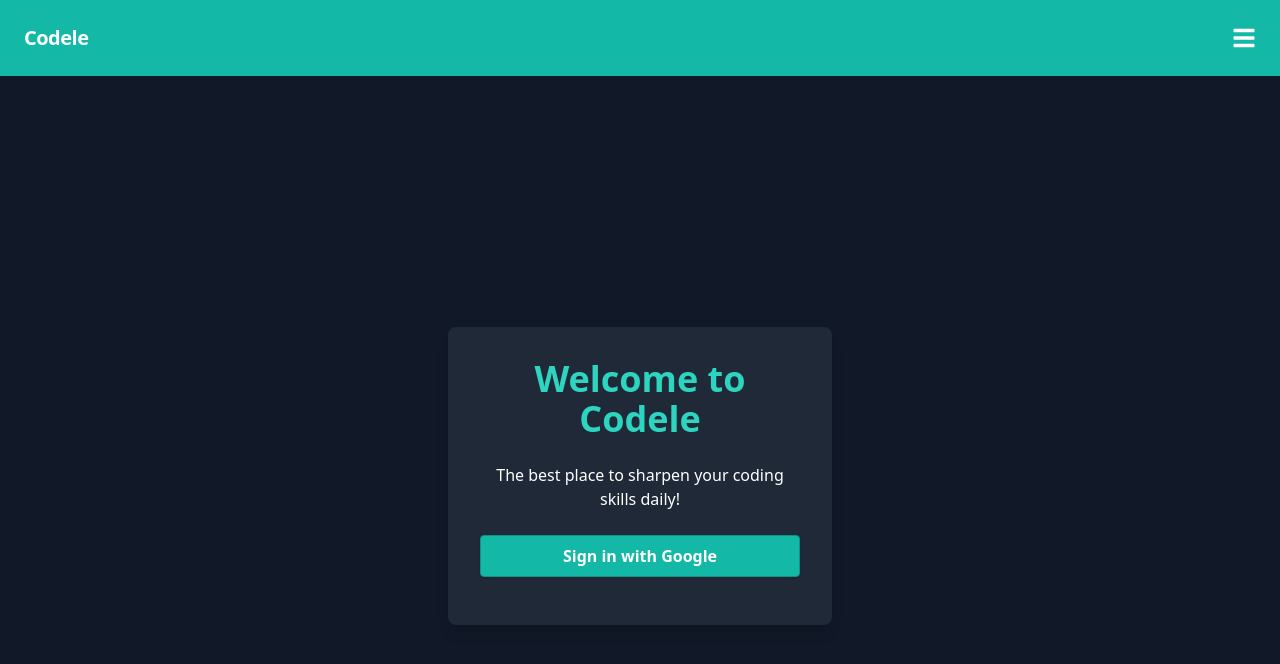
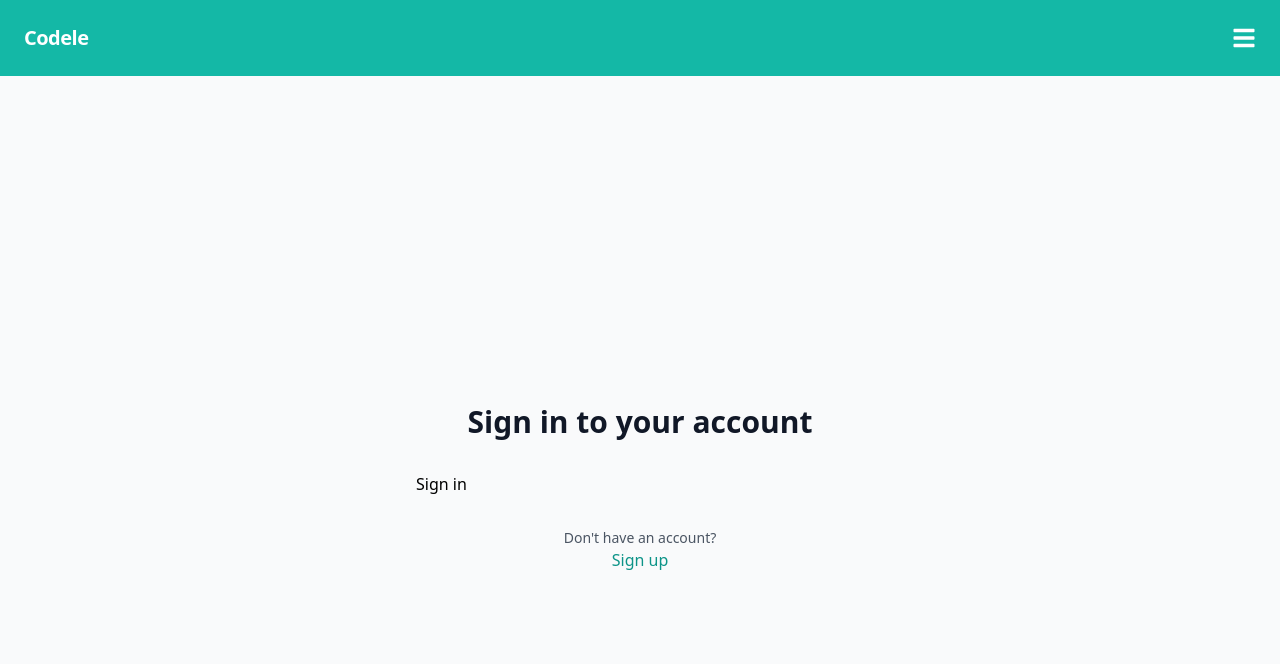
Before and after one commit to Kalvin-Twitty/devdle, a React (Vite) app: page / in a window 1280 px wide. Shown: the top 664 px of the page. Built offline with nearby package versions, Linux system fonts and the light colour scheme.

Commit message:
Fixed Issues and Sercurity vunlerabilities

```diff
--- a/src/context/AuthContext.jsx
+++ b/src/context/AuthContext.jsx
@@ -1,7 +1,7 @@
 import React, { createContext, useContext, useEffect, useState } from 'react';
 import { getFirestore, doc, getDoc } from 'firebase/firestore';
 import app from '../firebase/firebaseConfig';
-import { signInWithGoogle, signOut, handleRedirectResult } from '../firebase/authService';
+import { signInWithEmailAndPassword, signOut } from '../firebase/authService';
 import { addNewUserWithDisplayNameCheck } from '../firebase/userService';
 
 const AuthContext = createContext();
@@ -15,32 +15,7 @@ export const AuthProvider = ({ children }) => {
   useEffect(() => {
     const processRedirect = async () => {
       try {
-        const user = await handleRedirectResult();
-        if (user) {
-          const db = getFirestore(app);
-          const userDocRef = doc(db, 'users', user.uid);
-          const userDoc = await getDoc(userDocRef);
-
-          console.log("User document exists:", userDoc.exists());
-          console.log("User admin status:", userDoc.data()?.admin);
-
-          if (!userDoc.exists()) {
-            await addNewUserWithDisplayNameCheck(user.uid, {
-              displayName: user.displayName,
-              email: user.email,
-              photoURL: user.photoURL,
-            });
-          } else if (userDoc.data()?.admin === true) {
-            setIsAdmin(true);
-          } else {
-            setIsAdmin(false);
-          }
-
-          setCurrentUser(user);
-          setUserDocumentId(user.uid);
-          console.log("Current user:", user);
-          console.log("Is admin:", userDoc.data()?.admin === true);
-        }
+        // Handle redirect result if needed
       } catch (error) {
         console.error("Error during auth redirect process:", error);
       } finally {
@@ -51,17 +26,28 @@ export const AuthProvider = ({ children }) => {
     processRedirect();
   }, []);
 
-  const signIn = async () => {
-    await signInWithGoogle();
+  const signIn = async (email, password) => {
+    try {
+      const user = await signInWithEmailAndPassword(email, password);
+      setCurrentUser(user);
+      // Add additional logic if needed
+    } catch (error) {
+      console.error("Error during sign in:", error);
+      throw error;
+    }
   };
 
   const handleSignOut = async () => {
+    try {
       await signOut();
       setCurrentUser(null);
       setIsAdmin(false);
       setUserDocumentId(null);
       setLoading(true);
       console.log("User signed out");
+    } catch (error) {
+      console.error("Error during sign out:", error);
+    }
   };
 
   const value = {
--- a/src/firebase/authService.js
+++ b/src/firebase/authService.js
@@ -1,35 +1,20 @@
-import { getAuth, signInWithPopup, GoogleAuthProvider, signInWithRedirect, getRedirectResult, signOut as firebaseSignOut } from 'firebase/auth'; // Added getRedirectResult and firebaseSignOut
+import { getAuth, signInWithEmailAndPassword as firebaseSignInWithEmailAndPassword, signOut as firebaseSignOut } from 'firebase/auth';
 import app from './firebaseConfig';
 
-const provider = new GoogleAuthProvider();
-const auth = getAuth(app); // Pass the Firebase app instance to getAuth
+const auth = getAuth(app);
 
-export const signInWithGoogle = () => {
-  // Initiates sign-in with redirect
-  signInWithRedirect(auth, provider);
-};
-
-export const handleRedirectResult = async () => {
+export const signInWithEmailAndPassword = async (email, password) => {
   try {
-    const result = await getRedirectResult(auth);
-    if (result) {
-      // This gives you a Google Access Token. You can use it to access Google APIs.
-      // The signed-in user info is now available
-      return result.user; // Return the user object for further processing
-    }
+    await firebaseSignInWithEmailAndPassword(auth, email, password);
   } catch (error) {
-    // Handle Errors here.
-    console.error("Error handling redirect result:", error);
-    throw error; // Rethrow or handle errors appropriately
+    throw error;
   }
 };
 
-export const signOut = () => {
-  firebaseSignOut(auth).then(() => {
-    // Sign-out successful.
-    // Update UI or redirect as needed
-  }).catch((error) => {
-    // An error happened during sign-out.
-    console.error("Error during sign-out:", error);
-  });
+export const signOut = async () => {
+  try {
+    await firebaseSignOut(auth);
+  } catch (error) {
+    throw error;
+  }
 };
--- a/src/firebase/userService.js
+++ b/src/firebase/userService.js
@@ -1,5 +1,5 @@
 import { getAuth, updateProfile } from "firebase/auth";
-import { getFirestore, doc, getDoc, setDoc, query, where, getDocs } from 'firebase/firestore';
+import { getFirestore, doc, getDoc, setDoc, query, where, getDocs, collection } from 'firebase/firestore';
 import app from './firebaseConfig';
 
 // Function to update the user's display name in both Firebase Auth and Firestore
--- a/src/pages/SignInPage.jsx
+++ b/src/pages/SignInPage.jsx
@@ -1,30 +1,48 @@
-import { useNavigate } from 'react-router-dom';
-import { useEffect } from 'react';
-import { useAuth } from '../context/AuthContext';
+// SignInPage.jsx
+import { useState } from 'react';
+import { signInWithEmailAndPassword } from '../firebase/authService';
+import { Link } from 'react-router-dom';
 
 const SignInPage = () => {
-  const { signIn, currentUser } = useAuth();
-  const navigate = useNavigate();
+  const [email, setEmail] = useState('');
+  const [password, setPassword] = useState('');
+  const [error, setError] = useState(null);
 
-  useEffect(() => {
-    if (currentUser) {
-      navigate('/home');
+  const handleSignIn = async (e) => {
+    e.preventDefault();
+    try {
+      await signInWithEmailAndPassword(email, password);
+      // Sign in successful, navigate to the next page or update UI
+    } catch (error) {
+      setError(error.message);
     }
-  }, [currentUser, navigate]);
+  };
 
   return (
-    <div className="min-h-screen flex items-center justify-center bg-gray-900">
-      <div className="rounded-lg p-8 shadow-lg bg-gray-800 text-center max-w-sm w-full">
-        <h1 className="text-4xl text-teal-400 font-bold mb-6">Welcome to Codele</h1>
-        <p className="text-white mb-6">The best place to sharpen your coding skills daily!</p>
-        <button
-          onClick={signIn}
-          className="text-white bg-teal-500 hover:bg-teal-600 font-semibold py-2 px-6 border border-teal-600 rounded shadow mb-4 w-full transition duration-300 ease-in-out transform hover:-translate-y-1"
-        >
-          Sign in with Google
-        </button>
+    <div className="min-h-screen flex items-center justify-center bg-gray-50 py-12 px-4 sm:px-6 lg:px-8">
+      <div className="max-w-md w-full space-y-8">
+        <div>
+          <h2 className="mt-6 text-center text-3xl font-extrabold text-gray-900">Sign in to your account</h2>
+          {error && <p className="mt-2 text-center text-sm text-red-600">{error}</p>}
+        </div>
+        <form className="mt-8 space-y-6" onSubmit={handleSignIn}>
+          {/* Your form inputs */}
+          <div>
+            <button type="submit" className="...">
+              Sign in
+            </button>
+          </div>
+        </form>
+        {/* Link to navigate to the sign-up page */}
+        <div className="text-center">
+          <p className="text-sm text-gray-600">Don't have an account?</p>
+          <Link to="/signup" className="font-medium text-teal-600 hover:text-teal-500">
+            Sign up
+          </Link>
+        </div>
       </div>
     </div>
   );
 };
+
 export default SignInPage;
--- /dev/null
+++ b/src/pages/SignUpPage.jsx
@@ -0,0 +1,55 @@
+import { useState } from 'react';
+import { signUpWithEmailAndPassword } from '../firebase/authService';
+import { Link } from 'react-router-dom';
+
+const SignUpPage = () => {
+  const [email, setEmail] = useState('');
+  const [password, setPassword] = useState('');
+  const [error, setError] = useState(null);
+
+  const handleSignUp = async (e) => {
+    e.preventDefault();
+    try {
+      await signUpWithEmailAndPassword(email, password);
+      // Sign up successful, navigate to the next page or update UI
+    } catch (error) {
+      setError(error.message);
+    }
+  };
+
+  return (
+    <div className="min-h-screen flex items-center justify-center bg-gray-50 py-12 px-4 sm:px-6 lg:px-8">
+      <div className="max-w-md w-full space-y-8">
+        <div>
+          <h2 className="mt-6 text-center text-3xl font-extrabold text-gray-900">Create your account</h2>
+          {error && <p className="mt-2 text-center text-sm text-red-600">{error}</p>}
+        </div>
+        <form className="mt-8 space-y-6" onSubmit={handleSignUp}>
+          <input type="hidden" name="remember" value="true" />
+          <div className="rounded-md shadow-sm -space-y-px">
+            <div>
+              <label htmlFor="email-address" className="sr-only">Email address</label>
+              <input id="email-address" name="email" type="email" autoComplete="email" required className="appearance-none rounded-none relative block w-full px-3 py-2 border border-gray-300 placeholder-gray-500 text-gray-900 rounded-t-md focus:outline-none focus:ring-teal-500 focus:border-teal-500 focus:z-10 sm:text-sm" placeholder="Email address" value={email} onChange={(e) => setEmail(e.target.value)} />
+            </div>
+            <div>
+              <label htmlFor="password" className="sr-only">Password</label>
+              <input id="password" name="password" type="password" autoComplete="current-password" required className="appearance-none rounded-none relative block w-full px-3 py-2 border border-gray-300 placeholder-gray-500 text-gray-900 rounded-b-md focus:outline-none focus:ring-teal-500 focus:border-teal-500 focus:z-10 sm:text-sm" placeholder="Password" value={password} onChange={(e) => setPassword(e.target.value)} />
+            </div>
+          </div>
+          <div>
+            <button type="submit" className="group relative w-full flex justify-center py-2 px-4 border border-transparent text-sm font-medium rounded-md text-white bg-teal-600 hover:bg-teal-700 focus:outline-none focus:ring-2 focus:ring-offset-2 focus:ring-teal-500">
+              <span className="absolute left-0 inset-y-0 flex items-center pl-3">
+                <svg className="h-5 w-5 text-teal-500 group-hover:text-teal-400" xmlns="http://www.w3.org/2000/svg" viewBox="0 0 20 20" fill="currentColor" aria-hidden="true">
+                  <path fillRule="evenodd" d="M10 0a10 10 0 110 20 10 10 0 010-20zm-1.293 9.293a1 1 0 011.414-1.414L11 8.586V4a1 1 0 112 0v4.586l.293.293a1 1 0 11-1.414 1.414L12 10.414l-1.293 1.293a1 1 0 01-1.414-1.414L10.586 10 8.293 7.707a1 1 0 010-1.414 1 1 0 011.414 0L12 8.586l1.293-1.293a1 1 0 111.414 1.414L13.414 10l2.293 2.293a1 1 0 11-1.414 1.414L12 11.414l-1.293 1.293a1 1 0 01-1.414-1.414L10.586 10l-2.293-2.293a1 1 0 011.414-1.414L12 8.586l1.293-1.293a1 1 0 011.414 1.414L13.414 10l2.293 2.293a1 1 0 01-1.414 1.414L12 11.414l-1.293 1.293a1 1 0 11-1.414-1.414L10.586 10l-1.293-1.293a1 1 0 010-1.414z" clipRule="evenodd" />
+                </svg>
+              </span>
+              Sign up
+            </button>
+          </div>
+        </form>
+      </div>
+    </div>
+  );
+};
+
+export default SignUpPage;
```
Also changed, not shown: 1 other file (tests, documents, lock files or other folders). Lines whose indentation alone changed are shown as unchanged.
